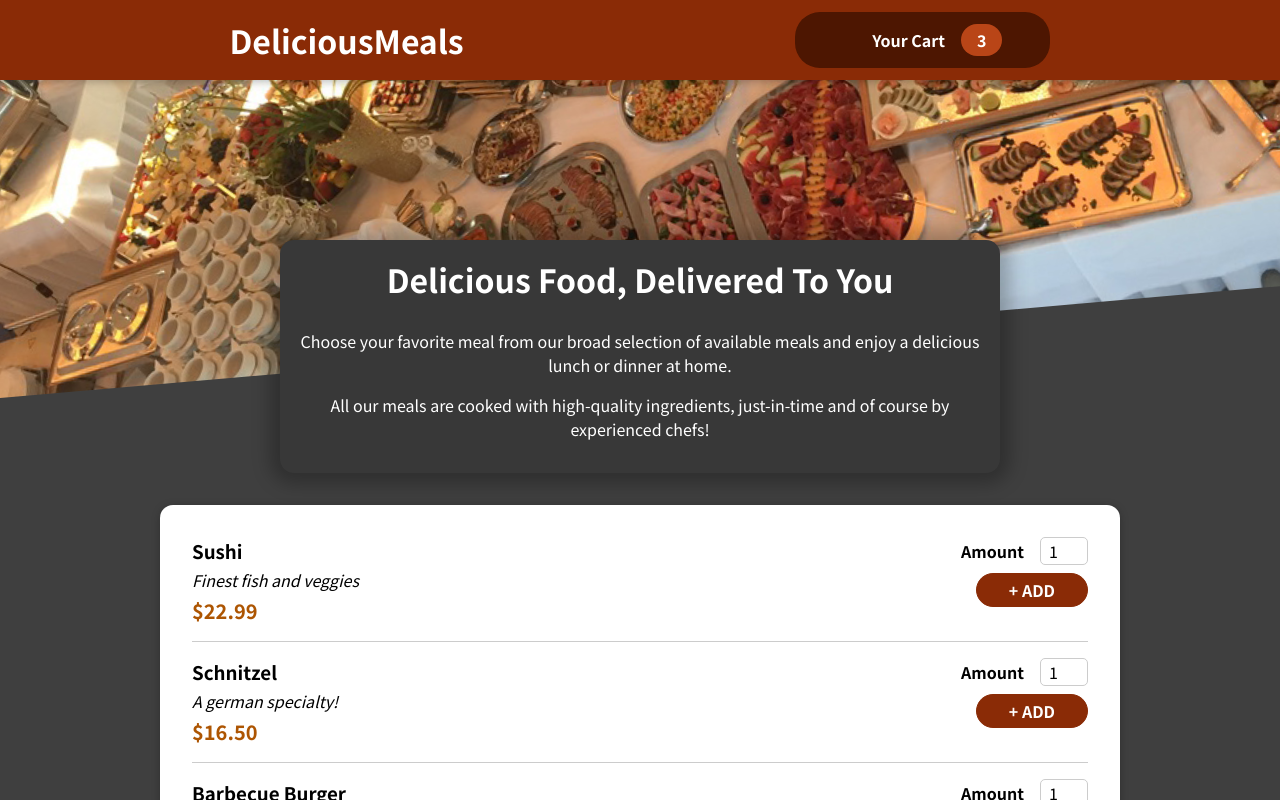
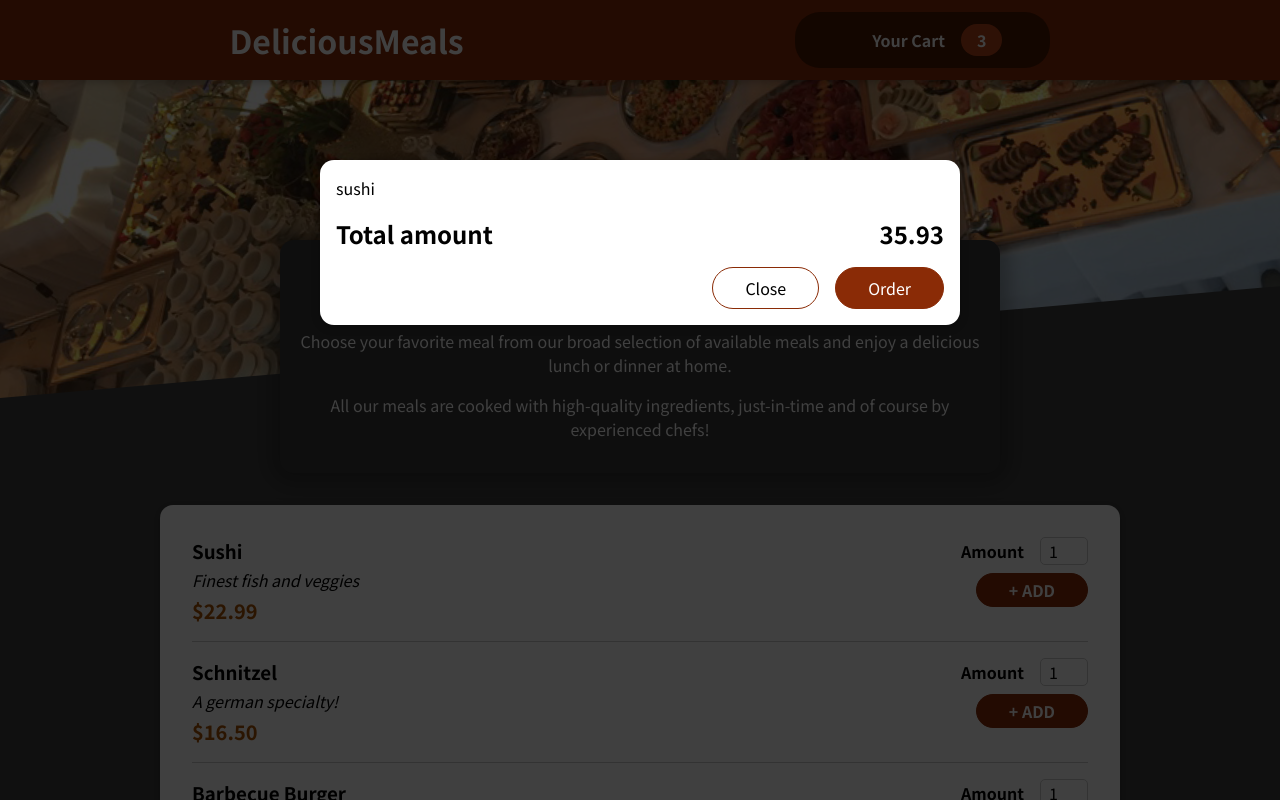
Before and after one commit to parvezaman/order-delicious, a React (Create React App) app: page / in a window 1280 px wide. Shown: the top 800 px of the page. Built offline with nearby package versions, Linux system fonts and the light colour scheme; some icons are missing.

Commit message:
created Modal and added to cart

```diff
--- a/public/index.html
+++ b/public/index.html
@@ -28,6 +28,7 @@
   </head>
   <body>
     <noscript>You need to enable JavaScript to run this app.</noscript>
+    <div id="overlays"></div>
     <div id="root"></div>
     <!--
       This HTML file is a template.
--- a/src/App.js
+++ b/src/App.js
@@ -3,10 +3,12 @@
 import { Fragment } from 'react';
 import Header from './components/Layout/Header';
 import Meals from './components/Meals/Meals';
+import Cart from './components/Cart/Cart';
 
 function App() {
   return (
     <Fragment>
+      <Cart/>
       <Header />
       <main>
         <Meals />
--- /dev/null
+++ b/src/components/Cart/Cart.js
@@ -0,0 +1,22 @@
+import React from 'react';
+import Modal from '../UI/Modal';
+import classes from './Cart.module.css';
+
+const Cart = (props) => {
+    const cartItems = <ul className={classes['cart-items']}> {[{id: "C1", name: "sushi", amount: 2, price: 12.99}].map((item)=><li>{item.name}</li>) }</ul>
+    return (
+        <Modal>
+            {cartItems}
+            <div className={classes.total}>
+                <span>Total amount</span>
+                <span>35.93</span>
+            </div>
+            <div className={classes.actions}>
+                <button className={classes['button--alt ']}>Close</button>
+                <button className={classes.button}>Order</button>
+            </div>
+        </Modal>
+    );
+};
+
+export default Cart;
--- /dev/null
+++ b/src/components/Cart/Cart.module.css
@@ -0,0 +1,44 @@
+.cart-items {
+  list-style: none;
+  margin: 0;
+  padding: 0;
+}
+
+.total {
+  display: flex;
+  justify-content: space-between;
+  align-items: center;
+  font-weight: bold;
+  font-size: 1.5rem;
+  margin: 1rem 0;
+}
+
+.actions {
+  text-align: right;
+}
+
+.actions button {
+  font: inherit;
+  cursor: pointer;
+  background-color: transparent;
+  border: 1px solid #8a2b06;
+  padding: 0.5rem 2rem;
+  border-radius: 25px;
+  margin-left: 1rem;
+}
+
+.actions button:hover,
+.actions button:active {
+  background-color: #5a1a01;
+  border-color: #5a1a01;
+  color: white;
+}
+
+.actions .button--alt {
+  color: #8a2b06;
+}
+
+.actions .button {
+  background-color: #8a2b06;
+  color: white;
+}
--- /dev/null
+++ b/src/components/UI/Modal.js
@@ -0,0 +1,27 @@
+import React from 'react';
+import ReactDOM from 'react-dom';
+import classes from './Modal.module.css';
+
+const Backdrop = props =>{
+    return <div className={classes.backdrop}></div>
+}
+
+const ModalOverlay = props =>{
+    return <div className={classes.modal}>
+        <div className={classes.content}>
+            {props.children}
+        </div>
+    </div>
+}
+
+const portalElementLocation = document.getElementById('overlays');
+const Modal = (props) => {
+    return (
+        <>
+            {ReactDOM.createPortal(<Backdrop />, portalElementLocation)}
+            {ReactDOM.createPortal(<ModalOverlay>{props.children}</ModalOverlay>, portalElementLocation)}
+        </>
+    );
+};
+
+export default Modal;
--- /dev/null
+++ b/src/components/UI/Modal.module.css
@@ -0,0 +1,40 @@
+.backdrop {
+  position: fixed;
+  top: 0;
+  left: 0;
+  width: 100%;
+  height: 100vh;
+  z-index: 20;
+  background-color: rgba(0, 0, 0, 0.75);
+}
+
+.modal {
+  position: fixed;
+  top: 20vh;
+  left: 5%;
+  width: 90%;
+  background-color: white;
+  padding: 1rem;
+  border-radius: 14px;
+  box-shadow: 0 2px 8px rgba(0, 0, 0, 0.25);
+  z-index: 30;
+  animation: slide-down 300ms ease-out forwards;
+}
+
+@media (min-width: 768px) {
+  .modal {
+    width: 40rem;
+    left: calc(50% - 20rem);
+  }
+}
+
+@keyframes slide-down {
+  from {
+    opacity: 0;
+    transform: translateY(-3rem);
+  }
+  to {
+    opacity: 1;
+    transform: translateY(0);
+  }
+}
```
